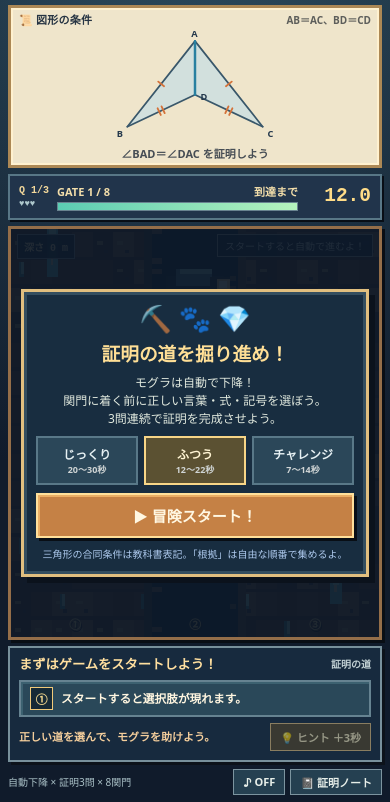
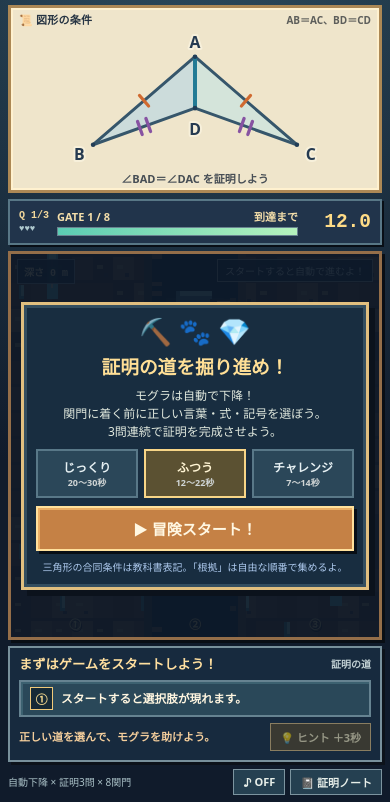
Before and after one commit to manaty-bit/test1, a plain HTML site: page mole-mvp/index.html in a window 390 px wide. Shown: the part 42-844 px from the top of the page. Drawn offline with Linux system fonts and the light colour scheme.

Commit message:
Fix mathematical figure geometry, vertex correspondence, side/angle markers and mobile clarity

```diff
--- a/mole-mvp/index.html
+++ b/mole-mvp/index.html
@@ -10,8 +10,8 @@ button{font:inherit;cursor:pointer;touch-action:manipulation}button:focus-visibl
 .brand{display:flex;gap:7px;align-items:center;min-width:0}.brand-mark{width:31px;height:31px;display:grid;place-items:center;background:#654f32;border:2px solid #e0bb73;box-shadow:3px 3px 0 #080e16;font-size:16px}.brand-txt b{display:block;font-size:clamp(13px,3.7vw,18px);line-height:1.22;white-space:nowrap}.brand-txt small{display:block;line-height:1.1;font:bold 9px monospace;letter-spacing:.1em;color:#b7d6d3}
 .tiny{font-weight:800;color:#e9dfcd;background:#263c4c;border:1px solid #89a5a7;padding:6px 9px;font-size:11px;white-space:nowrap}
 .diagram{flex:0 0 auto;min-height:0;display:grid;grid-template-columns:1fr;gap:0;background:#efe5cb;border:3px solid #ac8855;box-shadow:inset 0 0 0 2px #fff1cf;color:#263443}
-.diagram-top{display:flex;align-items:center;justify-content:space-between;padding:3px 8px 0;gap:6px}.diagram-top strong{font-size:11px;letter-spacing:.02em}.diagram-top span{font-size:10px;color:#5d5e5b;font-weight:700;text-align:right}
-.figure{height:clamp(90px,14dvh,138px);width:100%;display:block;padding:0 4px;overflow:visible}.diagram-note{padding:0 8px 4px;text-align:center;font-weight:800;font-size:11px;color:#464d54}
+.diagram-top{display:flex;align-items:center;justify-content:space-between;padding:3px 8px 0;gap:6px}.diagram-top strong{font-size:11px;letter-spacing:.02em}.diagram-top span{font-size:10px;color:#5d5e5b;font-weight:700;text-align:right;min-width:0;overflow-wrap:anywhere}
+.figure{height:clamp(116px,17dvh,155px);width:100%;display:block;padding:0 4px;overflow:visible}.diagram-note{padding:0 8px 4px;text-align:center;font-weight:800;font-size:11px;color:#464d54}
 .diagram .hilite{animation:hilite .7s ease-in-out infinite alternate}@keyframes hilite{to{filter:drop-shadow(0 0 4px #fcb43d)}}
 .status{display:grid;grid-template-columns:auto minmax(0,1fr) auto;align-items:center;gap:8px;flex:0 0 46px;min-height:46px;padding:6px 9px;background:#21344b;border:2px solid #587786;box-shadow:2px 2px #080e16}
 .task-num{font:900 10px/1.4 monospace;color:#f4d99c;white-space:nowrap}.task-num span{display:block;color:#aec8cd;font-size:9px}
@@ -41,14 +41,14 @@ button{font:inherit;cursor:pointer;touch-action:manipulation}button:focus-visibl
 .review-mode .primary{flex:0 0 auto;padding:9px}
 
 @keyframes shake{0%,100%{transform:none}25%{transform:translateX(-4px)}75%{transform:translateX(4px)}}@keyframes pulse{50%{opacity:.5}}
-@media(min-width:700px){.app{padding:8px 14px;gap:8px}.top{height:40px;flex-basis:40px}.figure{height:135px}.mine{min-height:165px}.quiz{padding:10px 12px;gap:8px}.answer{min-height:40px}.footer{flex-basis:30px}}
-@media(max-height:740px){.app{gap:4px;padding:3px 5px 4px}.top{height:29px;flex-basis:29px}.diagram{border-width:2px}.figure{height:clamp(68px,12dvh,92px)}.diagram-note{padding-bottom:2px;font-size:9px}.status{flex-basis:39px;min-height:39px;padding:4px 6px}.quiz{gap:4px;padding:5px 6px}.question h2{font-size:12px}.answer{min-height:31px;padding:4px 6px;font-size:11px}.answer b{width:20px;height:20px;flex-basis:20px}.hint{padding:4px 6px}.footer{flex-basis:24px}.mine{min-height:75px}.brand-mark{width:25px;height:25px;font-size:13px}.top .brand-txt small{display:none}}
-@media(max-height:590px){.diagram-top{padding-top:1px}.figure{height:65px}.diagram-note{font-size:9px}.top{height:25px;flex-basis:25px}.status{flex-basis:34px;min-height:34px}.quiz{gap:3px}.answer{min-height:28px;padding:3px 5px}.mine{min-height:50px}.footer small{display:none}}
+@media(min-width:700px){.app{padding:8px 14px;gap:8px}.top{height:40px;flex-basis:40px}.figure{height:150px}.mine{min-height:165px}.quiz{padding:10px 12px;gap:8px}.answer{min-height:40px}.footer{flex-basis:30px}}
+@media(max-height:740px){.app{gap:4px;padding:3px 5px 4px}.top{height:29px;flex-basis:29px}.diagram{border-width:2px}.figure{height:clamp(96px,15dvh,117px)}.diagram-note{padding-bottom:2px;font-size:9px}.status{flex-basis:39px;min-height:39px;padding:4px 6px}.quiz{gap:4px;padding:5px 6px}.question h2{font-size:12px}.answer{min-height:31px;padding:4px 6px;font-size:11px}.answer b{width:20px;height:20px;flex-basis:20px}.hint{padding:4px 6px}.footer{flex-basis:24px}.mine{min-height:75px}.brand-mark{width:25px;height:25px;font-size:13px}.top .brand-txt small{display:none}}
+@media(max-height:590px){.diagram-top{padding-top:1px}.figure{height:84px}.diagram-note{font-size:9px}.top{height:25px;flex-basis:25px}.status{flex-basis:34px;min-height:34px}.quiz{gap:3px}.answer{min-height:28px;padding:3px 5px}.mine{min-height:50px}.footer small{display:none}}
 @media(prefers-reduced-motion:reduce){.timer.warning,.answer.wrong{animation:none}}
 </style></head><body>
 <div class="app" id="app">
 <header class="top"><div class="brand"><div class="brand-mark">⛏</div><div class="brand-txt"><b>モグラの証明ダッシュ 2</b><small>16-BIT PROOF RUSH</small></div></div><button id="pauseBtn" class="tiny" type="button" disabled>Ⅱ 一時停止</button></header>
-<section class="diagram" aria-label="証明に使う図形"><div class="diagram-top"><strong>📜 図形の条件</strong><span id="given">問題を選んでスタート</span></div><svg id="figure" class="figure" viewBox="0 0 360 192" role="img" aria-label="問題の図形"></svg><div class="diagram-note" id="goal">正しい証明の道を掘り進もう！</div></section>
+<section class="diagram" aria-label="証明に使う図形"><div class="diagram-top"><strong>📜 図形の条件</strong><span id="given">問題を選んでスタート</span></div><svg id="figure" class="figure" viewBox="0 0 360 145" role="img" aria-label="問題の図形"></svg><div class="diagram-note" id="goal">正しい証明の道を掘り進もう！</div></section>
 <div class="status" aria-label="制限時間と残りライフ"><div class="task-num" id="taskNum">Q 1/3<span id="hearts">♥♥♥</span></div><div><div class="progress-text"><span id="gateCount">GATE 1 / 8</span><span id="statusTag">到達まで</span></div><div id="bar" class="timebar"><i id="barFill"></i></div></div><strong id="timer" class="timer">12.0</strong></div>
 <section class="mine" id="mine" aria-label="自動下降するモグラのドット絵"><canvas id="world" width="288" height="236"></canvas><div class="mine-top"><span class="depth" id="depth">深さ 0 m</span><span class="speech" id="message">スタートすると自動で進むよ！</span></div><div class="mine-bottom"><div class="lane-guide"><span>①</span><span>②</span><span>③</span></div></div><div class="overlay" id="overlay" role="dialog" aria-modal="true" aria-label="ゲームメニュー"><div class="modal" id="modalContent"><div class="big">⛏️ 🐾 💎</div><h2>証明の道を掘り進め！</h2><p>モグラは自動で下降！<br>関門に着く前に正しい言葉・式・記号を選ぼう。<br>3問連続で証明を完成させよう。</p><div class="modes" id="modes"><button class="mode" data-mode="study" type="button">じっくり<small>20〜30秒</small></button><button class="mode active" data-mode="normal" type="button">ふつう<small>12〜22秒</small></button><button class="mode" data-mode="challenge" type="button">チャレンジ<small>7〜14秒</small></button></div><button class="primary" id="startBtn" type="button">▶ 冒険スタート！</button><span style="font-size:10px;color:#aecaee">三角形の合同条件は教科書表記。「根拠」は自由な順番で集めるよ。</span></div></div></section>
 <section class="quiz" aria-label="証明のパーツ選択"><div class="question"><h2 id="question">まずはゲームをスタートしよう！</h2><small id="stepType">証明の道</small></div><div class="answers" id="answers"><button class="answer" disabled><b>①</b><span>スタートすると選択肢が現れます。</span></button></div><div class="minirow"><span class="feedback" id="feedback" role="status">正しい道を選んで、モグラを助けよう。</span><button class="hint" id="hintBtn" type="button" disabled>💡 ヒント ＋3秒</button></div><div class="hint-reveal" id="hintText" hidden></div></section>
@@ -60,7 +60,18 @@ const $=id=>document.getElementById(id),canvas=$('world'),ctx=canvas.getContext(
 const W=288,H=236,PATHX=[52,144,236];
 
 const CONDITIONS=['3組の辺がそれぞれ等しい。','2組の辺とその間の角がそれぞれ等しい。','1組の辺とその両端の角がそれぞれ等しい。'];
-const POINTS={kite:{A:[180,23],B:[70,162],C:[290,162],D:[180,110]},cross:{A:[88,26],B:[249,28],C:[272,162],D:[111,160],O:[180,94]},separate:{A:[84,23],B:[32,170],C:[153,159],D:[258,23],E:[206,170],F:[327,159]}};
+// All figures use a 360x145 coordinate space. Paired vertices are exact geometric correspondences.
+const POINTS={
+ kite:{A:[180,30],B:[77,119],C:[283,119],D:[180,82]},
+ cross:{A:[91,24],B:[269,24],C:[269,124],D:[91,124],O:[180,74]},
+ separate:{A:[86,30],B:[47,119],C:[154,119],D:[260,30],E:[221,119],F:[328,119]}
+};
+// Explicit label positions prevent letters from touching angle arcs or being clipped on iPhone.
+const VERTEX_LABELS={
+ kite:{A:[180,21],B:[63,134],C:[297,134],D:[180,109]},
+ cross:{A:[77,21],B:[283,21],C:[282,139],D:[77,139],O:[204,78]},
+ separate:{A:[86,21],B:[35,135],C:[166,135],D:[260,21],E:[209,135],F:[341,135]}
+};
 const TASKS=[
  {id:'kite-sss',title:'左右の角を証明',shape:'kite',kind:0,given:'AB＝AC、BD＝CD',goal:'∠BAD＝∠DAC を証明しよう',tri:'△ABDと△ACD',triWrong:['△ABCと△BDC','△ABDと△BCD'],fact:[{v:'AB＝AC',why:'仮定より',refs:['AB','AC']},{v:'BD＝CD',why:'仮定より',refs:['BD','CD']},{v:'AD＝AD',why:'共通な辺だから',refs:['AD']}],wrong:['AB＝BD','AC＝CD'],cong:'△ABD≡△ACD',congWrong:['△ABD≡△ADC','△ABD＝△ACD'],result:'∠BAD＝∠DAC',resultWrong:['∠BAD＝∠ADC','∠ABD＝∠DAC'],reason:'角',edgeGroups:[["AB","AC"],["BD","CD"]],angleGroups:[],shared:['AD'],resultRefs:['BAD','DAC']},
  {id:'kite-asa',title:'左右の辺を証明',shape:'kite',kind:2,given:'∠BAD＝∠DAC、∠BDA＝∠ADC',goal:'BD＝CD を証明しよう',tri:'△ABDと△ACD',triWrong:['△ABCと△BDC','△ABDと△BCD'],fact:[{v:'∠BAD＝∠DAC',why:'仮定より',refs:['BAD','DAC']},{v:'∠BDA＝∠ADC',why:'仮定より',refs:['BDA','ADC']},{v:'AD＝AD',why:'共通な辺だから',refs:['AD']}],wrong:['AB＝BD','∠BAD＝∠BDA'],cong:'△ABD≡△ACD',congWrong:['△ABD≡△ADC','△ABD＝△ACD'],result:'BD＝CD',resultWrong:['AB＝BD','AD＝CD'],reason:'辺',edgeGroups:[],angleGroups:[['BAD','DAC'],['BDA','ADC']],shared:['AD'],resultRefs:['BD','CD']},
@@ -88,17 +99,20 @@ function currentSpec(){let t=task(),k=stepKind();if(k==='tri')return {title:'対
  if(k==='reason'){let correct=`合同な図形の対応する${t.reason}はそれぞれ等しいので、`,other=t.reason==='辺'?'角':'辺';return{title:'合同から結論を導く理由は？',type:'合同の利用',choices:[correct,`合同な図形の対応する${other}はそれぞれ等しいので、`,'仮定より、'],correct:[correct],hint:'結論で示すのは「辺」の等しさ？「角」の等しさ？'};}
  return{title:'最後に証明する式は？',type:'結論',choices:[t.result,...t.resultWrong],correct:[t.result],hint:'問題文に書かれた最終目標を確認しよう。'};
 }
-function makeChoices(spec){let pool=spec.choices;if(stepKind()==='facts'){// maximum 4 options; always retain at least one valid candidate
- let good=pool.filter(x=>spec.correct.includes(x)),bad=pool.filter(x=>!spec.correct.includes(x));pool=[...shuffled(good).slice(0,3),...shuffled(bad).slice(0,Math.max(0,4-Math.min(3,good.length)))];}
- return shuffled(pool).slice(0,4)
+function makeChoices(spec){let pool=spec.choices;if(stepKind()==='facts'){
+ // One button per one of the three visible tunnel gates. Include a plausible distractor.
+ let good=pool.filter(x=>spec.correct.includes(x)),bad=pool.filter(x=>!spec.correct.includes(x));
+ const count=Math.min(2,good.length);pool=[...shuffled(good).slice(0,count),...shuffled(bad).slice(0,3-count)];
+ }
+ return shuffled(pool).slice(0,3)
 }
 function updateUI(){if(state.phase==='ready')return;let t=task();$('gateCount').textContent=`GATE ${state.idx+1} / ${state.totalSteps}`;$('taskNum').innerHTML=`Q ${state.taskIndex+1}/3<span id="hearts">${'♥'.repeat(state.lives)}${'♡'.repeat(3-state.lives)}</span>`;$('timer').textContent=state.remaining.toFixed(1);let warning=state.remaining<=3&&state.phase==='playing'&&!state.chosen;$('timer').classList.toggle('warning',warning);$('bar').classList.toggle('warning',warning);$('barFill').style.width=`${Math.max(0,Math.min(100,state.remaining/state.limit*100))}%`;$('statusTag').textContent=state.chosen?'突破！':state.phase==='collision'?'岩に衝突！':'到達まで';$('depth').textContent=`深さ ${Math.round((state.idx+state.p)*12+state.taskIndex*100)}m`;$('pauseBtn').disabled=state.phase!=='playing'&&state.phase!=='paused';$('pauseBtn').textContent=state.phase==='paused'?'▶ 再開':'Ⅱ 一時停止'}
 function setMessage(str){$('message').textContent=str}
 function markDiagram(){let t=task();$('given').textContent=t.given;$('goal').textContent=t.goal;drawFigure(state.highlight)}
 function start(){state={...state,phase:'playing',idx:0,lives:3,taskIndex:0,taskIds:pickTasks(),picked:[],notes:[],completed:[],wrong:0,hints:0,elapsed:0,attempts:0,highlight:[],highlightId:-1};$('overlay').hidden=true;$('notebookBtn').disabled=false;loadTask();sound(640,'square',.08)}
 function loadTask(){state.taskStarted=state.elapsed;state.taskWrong=state.wrong;state.taskHints=state.hints;state.idx=0;state.lives=3;state.picked=[];state.notes=[];state.highlight=[];state.highlightId=-1;markDiagram();setStep()}
-function setStep(){resetTimer();let spec=currentSpec();$('question').textContent=spec.title;$('stepType').textContent=spec.type;$('hintBtn').disabled=false;$('hintBtn').textContent='💡 ヒント ＋3秒';$('hintText').hidden=true;$('hintText').textContent='';$('feedback').textContent='岩に着く前に、正しい答えをタップ！';let root=$('answers');root.replaceChildren();choiceMap=makeChoices(spec);choiceMap.forEach((word,i)=>{let b=document.createElement('button');b.type='button';b.className='answer';b.dataset.idx=String(i);let n=document.createElement('b');n.textContent=['①','②','③','④'][i];let txt=document.createElement('span');txt.textContent=word;b.append(n,txt);b.addEventListener('click',()=>answer(i));root.appendChild(b)});setMessage('正しい道を選ぼう！');updateUI()}
-function answer(i){if(state.phase!=='playing'||state.chosen||!choiceMap[i])return;let spec=currentSpec(),v=choiceMap[i],buttons=[...document.querySelectorAll('#answers .answer')];state.attempts++;if(spec.correct.includes(v)){state.choice=i%3;state.chosen=true;state.correctFlash=1;buttons[i].classList.add('good');buttons.forEach(b=>b.disabled=true);$('hintBtn').disabled=true;$('feedback').textContent='正解！　道が開いた！';setMessage('正解！ 次の関門へ！');sound(650,'square',.09);let t=task();let f=t.fact.find(x=>x.v===v);state.pending={text:v,fact:f||null};}
+function setStep(){resetTimer();let spec=currentSpec();$('modeSummary').textContent=state.idx>0?'同じ色の頂点どうしが対応':'自動下降 × 証明3問 × 8関門';$('question').textContent=spec.title;$('stepType').textContent=spec.type;$('hintBtn').disabled=false;$('hintBtn').textContent='💡 ヒント ＋3秒';$('hintText').hidden=true;$('hintText').textContent='';$('feedback').textContent='岩に着く前に、正しい答えをタップ！';let root=$('answers');root.replaceChildren();choiceMap=makeChoices(spec);choiceMap.forEach((word,i)=>{let b=document.createElement('button');b.type='button';b.className='answer';b.dataset.idx=String(i);let n=document.createElement('b');n.textContent=['①','②','③','④'][i];let txt=document.createElement('span');txt.textContent=word;b.append(n,txt);b.addEventListener('click',()=>answer(i));root.appendChild(b)});setMessage('正しい道を選ぼう！');updateUI()}
+function answer(i){if(state.phase!=='playing'||state.chosen||!choiceMap[i])return;let spec=currentSpec(),v=choiceMap[i],buttons=[...document.querySelectorAll('#answers .answer')];state.attempts++;if(spec.correct.includes(v)){state.choice=i;state.chosen=true;state.correctFlash=1;buttons[i].classList.add('good');buttons.forEach(b=>b.disabled=true);$('hintBtn').disabled=true;$('feedback').textContent='正解！　道が開いた！';setMessage('正解！ 次の関門へ！');sound(650,'square',.09);let t=task();let f=t.fact.find(x=>x.v===v);state.pending={text:v,fact:f||null};}
  else{state.wrong++;state.hitFlash=1;state.remaining=Math.max(0,state.remaining-1.2);state.p=Math.max(0,1-state.remaining/state.limit);let b=buttons[i];b.classList.add('wrong');setTimeout(()=>b.classList.remove('wrong'),420);$('feedback').textContent='違う道！ 時間に注意して選び直そう。';setMessage('ゴツン！ もう一度！');sound(140,'sawtooth',.13);if(state.remaining<=0)collision();}updateUI()}
 function hint(){if(state.phase!=='playing'||state.chosen||state.hintUsed)return;state.hintUsed=true;state.hints++;state.remaining=Math.min(state.limit+3,state.remaining+3);state.p=Math.max(0,1-state.remaining/state.limit);$('hintText').textContent='💡 '+currentSpec().hint;$('hintText').hidden=false;$('hintBtn').disabled=true;$('hintBtn').textContent='💡 使用済み';$('feedback').textContent='＋3秒！ じっくり考えてみよう。';sound(480,'sine',.12);updateUI()}
 function addLine(text,refs=[]){state.notes.push({text,refs});state.highlight=refs;drawFigure(refs)}
@@ -125,21 +139,70 @@ function showOverlay(html,review=false){
 function showNotes(){let old=state.phase;if(old==='playing')state.phase='paused';showOverlay(`<div class="big">📓</div><h2>証明ノート</h2>${proofHtml()}<button class="primary" id="closeNote">▶ ${old==='playing'?'ゲームを再開':'閉じる'}</button>`,true);wireProof();$('closeNote').onclick=()=>{if(old==='playing'){resume()}else if(old==='gameover'){gameOver()}else if(old==='between'){finishTask(true);}else{$('overlay').hidden=true}};updateUI()}
 function togglePause(){if(state.phase==='playing'){state.phase='paused';showOverlay(`<div class="big">⏸</div><h2>一時停止</h2><p>タイマーを止めています。</p><button class="primary" id="resume">▶ 再開する</button><button class="secondary" id="restart">↺ 最初から</button>`);$('resume').onclick=resume;$('restart').onclick=start}else if(state.phase==='paused')resume();updateUI()}
 function resume(){state.phase='playing';$('overlay').hidden=true;last=performance.now();updateUI()}
-function drawFigure(highlight=[]){const t=task(),pts=POINTS[t.shape];let lines=t.shape==='kite'?[['A','B'],['B','D'],['D','A'],['A','C'],['C','D']]:t.shape==='cross'?[['A','O'],['O','B'],['B','A'],['C','O'],['O','D'],['D','C']]:[['A','B'],['B','C'],['C','A'],['D','E'],['E','F'],['F','D']];let s='';
- const segment=(a,b,col='#39576a',width=2.8)=>`<line x1="${pts[a][0]}" y1="${pts[a][1]}" x2="${pts[b][0]}" y2="${pts[b][1]}" stroke="${col}" stroke-width="${width}" stroke-linecap="round"/>`;
- if(t.shape==='kite'){s+=`<polygon points="${['A','B','D'].map(k=>pts[k].join(',')).join(' ')}" fill="#c4dee6" opacity=".65"/><polygon points="${['A','D','C'].map(k=>pts[k].join(',')).join(' ')}" fill="#c4dee6" opacity=".65"/>`}
- else if(t.shape==='cross'){s+=`<polygon points="${['A','O','B'].map(k=>pts[k].join(',')).join(' ')}" fill="#c4dee6" opacity=".7"/><polygon points="${['C','O','D'].map(k=>pts[k].join(',')).join(' ')}" fill="#c4dee6" opacity=".7"/>`}
- else{s+=`<polygon points="${['A','B','C'].map(k=>pts[k].join(',')).join(' ')}" fill="#c4dee6" opacity=".7"/><polygon points="${['D','E','F'].map(k=>pts[k].join(',')).join(' ')}" fill="#c4dee6" opacity=".7"/>`}
- for(let pair of lines)s+=segment(pair[0],pair[1]);for(let v of t.shared){s+=segment(v[0],v[1],'#2880a0',4)}
- function tick(seg,count){let p=pts[seg[0]],q=pts[seg[1]],dx=q[0]-p[0],dy=q[1]-p[1],L=Math.hypot(dx,dy),nx=-dy/L,ny=dx/L;let ret='';for(let j=0;j<count;j++){let f=(j-(count-1)/2)*7,x=(p[0]+q[0])/2+f*dx/L,y=(p[1]+q[1])/2+f*dy/L;ret+=`<path d="M ${x-6*nx} ${y-6*ny} L ${x+6*nx} ${y+6*ny}" stroke="#d47239" stroke-width="3" stroke-linecap="round"/>`}return ret}
- function arc(code,r=20){const a=pts[code[0]],b=pts[code[1]],c=pts[code[2]];let aa=Math.atan2(a[1]-b[1],a[0]-b[0]),bb=Math.atan2(c[1]-b[1],c[0]-b[0]);let d=(bb-aa+Math.PI*3)%(Math.PI*2)-Math.PI;let p=[];for(let i=0;i<=12;i++){let theta=aa+d*i/12;p.push((b[0]+r*Math.cos(theta)).toFixed(2)+','+(b[1]+r*Math.sin(theta)).toFixed(2))}return `<polyline points="${p.join(' ')}" fill="none" stroke="#8b54ad" stroke-width="3" stroke-linecap="round"/>`}
- t.edgeGroups.forEach((grp,i)=>grp.forEach(x=>s+=tick(x,i+1)));
- t.angleGroups.forEach((grp,i)=>grp.forEach(x=>{for(let j=0;j<i+1;j++)s+=arc(x,16+j*6)}));
- // highlight text, proof lines and selected reasons: widths sufficiently visible on mobile
- for(let ref of highlight){if(ref.length===2&&pts[ref[0]]&&pts[ref[1]])s+=segment(ref[0],ref[1],'#f2a128',6);else if(ref.length===3&&pts[ref[0]]&&pts[ref[1]]&&pts[ref[2]]){s+=arc(ref,29).replace('stroke="#8b54ad" stroke-width="3"','stroke="#f2a128" stroke-width="6"')}}
- for(let [name,p] of Object.entries(pts)){let dx=name==='B'||name==='D'&&t.shape==='cross'?-17:name==='C'||name==='F'?8: name==='O'?8: -6,dy=name==='A'||name==='D'&&t.shape==='separate'?-7:name==='O'?-6:17;if(name==='D'&&t.shape==='kite'){dx=9;dy=9}s+=`<text x="${p[0]+dx}" y="${p[1]+dy}" font-size="15" fill="#23374b" font-weight="800">${name}</text>`}
- $('figure').innerHTML=s;$('figure').setAttribute('aria-label','図形：'+t.given+'。証明すること：'+t.goal);
+function drawFigure(highlight=[]){
+ const t=task(),pts=POINTS[t.shape],labels=VERTEX_LABELS[t.shape];
+ const vertexGroups=trianglesFromPair(t.tri);
+ const showCorrespondence=state.idx>0 || state.notes.length>0 || state.phase==='between';
+ const palette=['#9c4c37','#147e73','#64569f'];
+ let vertexColors={};
+ if(showCorrespondence&&vertexGroups){
+  for(let i=0;i<3;i++){
+   vertexColors[vertexGroups[0][i]]=palette[i];
+   vertexColors[vertexGroups[1][i]]=palette[i];
+  }
+ }
+ const lines=t.shape==='kite'?[['A','B'],['B','D'],['D','A'],['A','C'],['C','D']]:t.shape==='cross'?[['A','O'],['O','B'],['B','A'],['C','O'],['O','D'],['D','C']]:[['A','B'],['B','C'],['C','A'],['D','E'],['E','F'],['F','D']];
+ const segment=(a,b,col='#36566b',width=3)=>`<line x1="${pts[a][0]}" y1="${pts[a][1]}" x2="${pts[b][0]}" y2="${pts[b][1]}" stroke="${col}" stroke-width="${width}" stroke-linecap="round"/>`;
+ const poly=(names,col)=>`<polygon points="${names.map(k=>pts[k].join(',')).join(' ')}" fill="${col}" fill-opacity=".68"/>`;
+ let svg='';
+ if(t.shape==='kite')svg+=poly(['A','B','D'],'#bbd9e4')+poly(['A','D','C'],'#c8e5e2');
+ else if(t.shape==='cross')svg+=poly(['A','O','B'],'#bbd9e4')+poly(['C','O','D'],'#c8e5e2');
+ else svg+=poly(['A','B','C'],'#bbd9e4')+poly(['D','E','F'],'#c8e5e2');
+ for(const pair of lines)svg+=segment(pair[0],pair[1]);
+ for(const pair of t.shared)svg+=segment(pair[0],pair[1],'#227b95',4);
+ // Matching side marks: one / two / three ticks denote each equal-side pair.
+ function tick(code,count){
+  const p=pts[code[0]],q=pts[code[1]];
+  const dx=q[0]-p[0],dy=q[1]-p[1],len=Math.hypot(dx,dy);
+  const tx=dx/len,ty=dy/len,nx=-ty,ny=tx;
+  let result='';
+  for(let i=0;i<count;i++){
+   const o=(i-(count-1)/2)*9;
+   const cx=(p[0]+q[0])/2+tx*o,cy=(p[1]+q[1])/2+ty*o;
+   const col=['#d06a30','#8753a2','#14847c'][count-1]||'#d06a30';
+   result+=`<line x1="${(cx-7*nx).toFixed(2)}" y1="${(cy-7*ny).toFixed(2)}" x2="${(cx+7*nx).toFixed(2)}" y2="${(cy+7*ny).toFixed(2)}" stroke="${col}" stroke-width="3.3" stroke-linecap="round"/>`;
+  }
+  return result;
+ }
+ // Draw the smaller interior angle, explicitly referenced as ∠XYZ (vertex Y).
+ function arc(code,r=16,color='#8753a2',width=2.8){
+  const a=pts[code[0]],b=pts[code[1]],c=pts[code[2]];
+  let aa=Math.atan2(a[1]-b[1],a[0]-b[0]),bb=Math.atan2(c[1]-b[1],c[0]-b[0]);
+  const difference=(bb-aa+Math.PI*3)%(Math.PI*2)-Math.PI;
+  const positions=[];
+  for(let i=0;i<=18;i++){
+   const theta=aa+difference*i/18;
+   positions.push(`${(b[0]+r*Math.cos(theta)).toFixed(2)},${(b[1]+r*Math.sin(theta)).toFixed(2)}`);
+  }
+  return `<polyline points="${positions.join(' ')}" fill="none" stroke="${color}" stroke-width="${width}" stroke-linecap="round"/>`;
+ }
+ t.edgeGroups.forEach((group,i)=>group.forEach(code=>svg+=tick(code,i+1)));
+ t.angleGroups.forEach((group,i)=>group.forEach(code=>{for(let count=0;count<=i;count++)svg+=arc(code,16+count*7);}));
+ // Highlight both sides/angles named in the tapped proof statement.
+ for(const code of highlight){
+  if(code.length===2 && pts[code[0]] && pts[code[1]])svg+=segment(code[0],code[1],'#e99c1b',6);
+  if(code.length===3 && pts[code[0]] && pts[code[1]] && pts[code[2]])svg+=arc(code,29,'#e99c1b',5);
+ }
+ for(const [name,xy] of Object.entries(pts)){
+  const lab=labels[name];
+  svg+=`<circle cx="${xy[0]}" cy="${xy[1]}" r="2.3" fill="#213d56"/>`;
+  svg+=`<text x="${lab[0]}" y="${lab[1]}" text-anchor="middle" font-size="16" font-weight="800" stroke="#f7f0db" stroke-width="4" paint-order="stroke" stroke-linejoin="round" fill="${vertexColors[name]||'#253a50'}">${name}</text>`;
+ }
+ $('figure').innerHTML=svg;
+ $('figure').setAttribute('aria-label',`図形：${t.given}。証明すること：${t.goal}。頂点は各三角形の対応順に記す。`);
 }
+// Parse vertex order from △ABCと△DEF; always use the same three correspondences.
+function trianglesFromPair(text){const m=text.match(/^△([A-Z]{3})と△([A-Z]{3})$/);return m?[m[1],m[2]]:null}
 function hash(x,y,z=0){let n=Math.imul(x+139,374761393)^Math.imul(y+z+17,668265263);n=Math.imul(n^(n>>>13),1274126177);return ((n^(n>>>16))>>>0)/4294967295}
 function pix(x,y,w,h,col){ctx.fillStyle=col;ctx.fillRect(Math.round(x),Math.round(y),Math.ceil(w),Math.ceil(h))}
 const palettes=[['#64452f','#745034','#826044','#523d32'],['#56413d','#60464b','#785253','#42393d'],['#3a465c','#4a526b','#586174','#323b50'],['#375565','#476576','#567486','#2c4959']];
```
